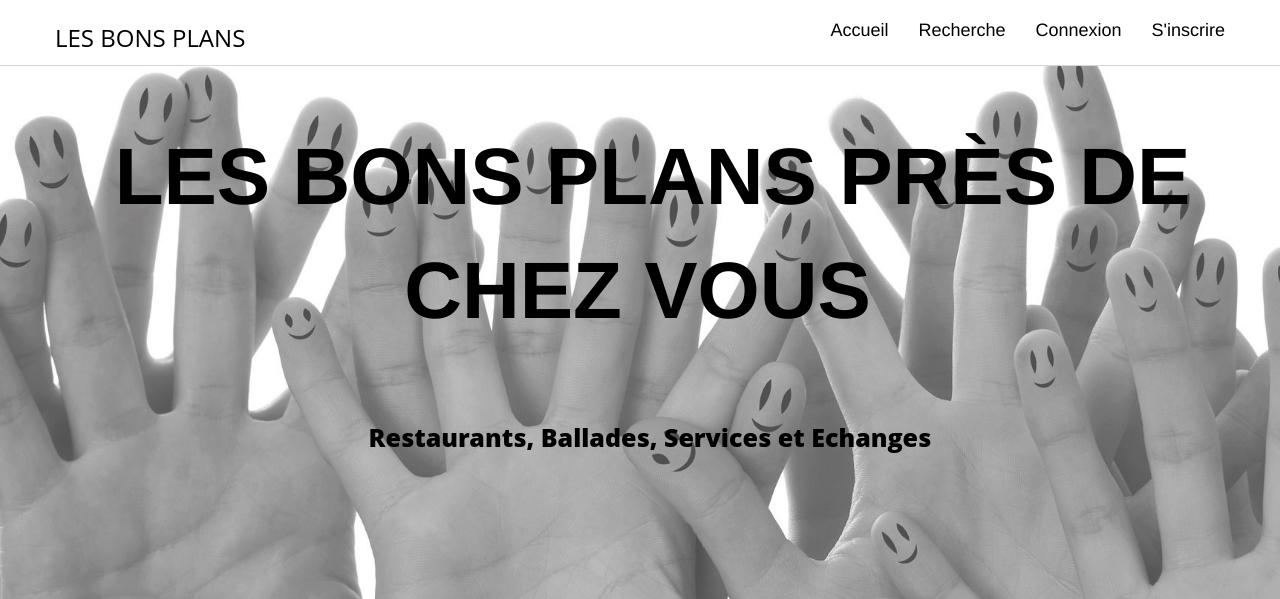
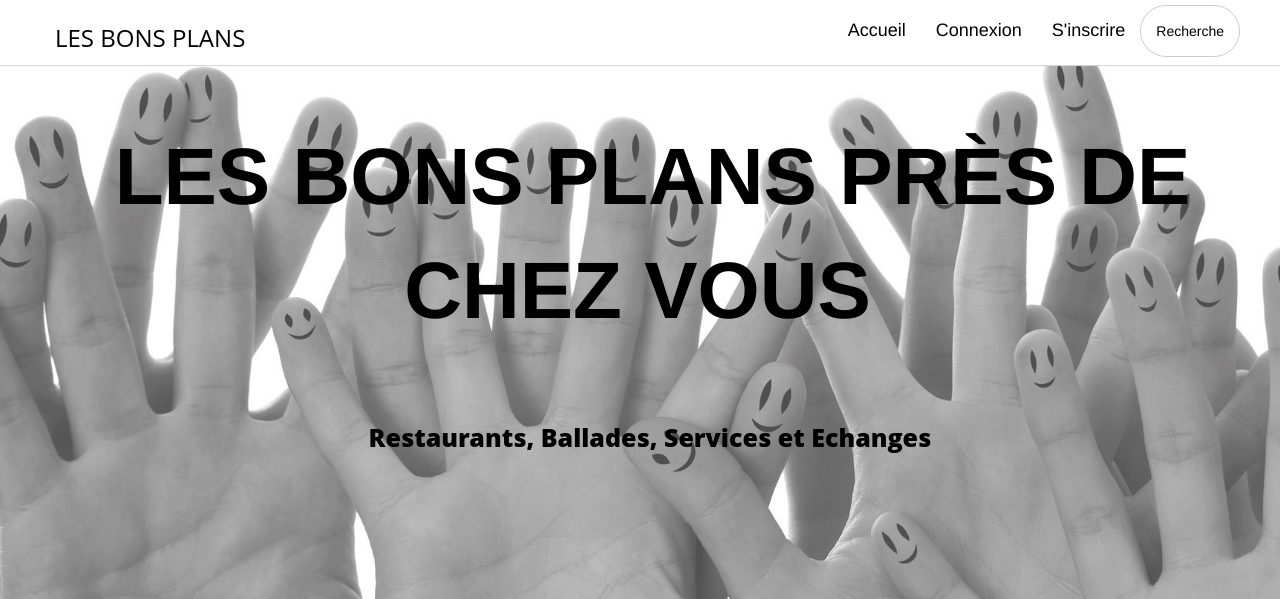
Before and after one commit to enpcquentin/projet_tdlog, a Django app: page /annonces/home in a window 1280 px wide. Shown: the top 599 px of the page. Run offline with Django 3.2, Linux system fonts and the light colour scheme; data comes from the database, SQL or seed files in the repository; both versions use the stored data as it was after the commit; some libraries are stand-ins or nearby versions.

Commit message:
Legere modification de la navigation bar

```diff
--- a/bons_plans/static/css/style.css
+++ b/bons_plans/static/css/style.css
@@ -140,11 +140,15 @@ border-color: #000;
 }
 
 .navbar-inverse .navbar-nav > li > a:hover, .navbar-inverse .navbar-nav > li > a:focus {
-color: #000;
+color: 	#B22222;
 }
 .navbar-toggle {
     background-color: black;
 }
+
+.btn.btn-circle { border-radius: 50px; }
+.btn.btn-outline { background-color: transparent; }
+
 
 /*=======================================
     HOME SECTION STYLES
--- a/bons_plans/templates/base.html
+++ b/bons_plans/templates/base.html
@@ -33,14 +33,20 @@
             <div class="navbar-collapse collapse">
                 <ul class="nav navbar-nav navbar-right">
                     <li><a href="{% url 'home' %}" >Accueil</a></li>
+<!--
                     <li><a href="#">Recherche</a></li>
-                            {% if user.is_authenticated %}
+-->
+                    {% if user.is_authenticated %}
                         <li><a href="{% url 'ajout_annonce' %}" >Poster une annonce</a></li>
-                                  <li><a href="{% url 'deconnexion' %}" >Déconnexion</a></li>
+                        <li><a href="{% url 'deconnexion' %}" >Déconnexion</a></li>
                     {% else %}
                                   <li><a href="{% url 'connexion' %}" >Connexion</a></li>
                         <li><a href="{% url 'inscription' %}" >S'inscrire</a></li>
                     {% endif %}
+                <li>
+                  <a class="btn btn-default btn-outline btn-circle"  data-toggle="collapse" href="#nav-collapse2"
+                     aria-expanded="false" aria-controls="nav-collapse2">Recherche</a>
+                </li>
                 </ul>
             </div>
 
```
Also changed, not shown: bons_plans/db.sqlite3.
